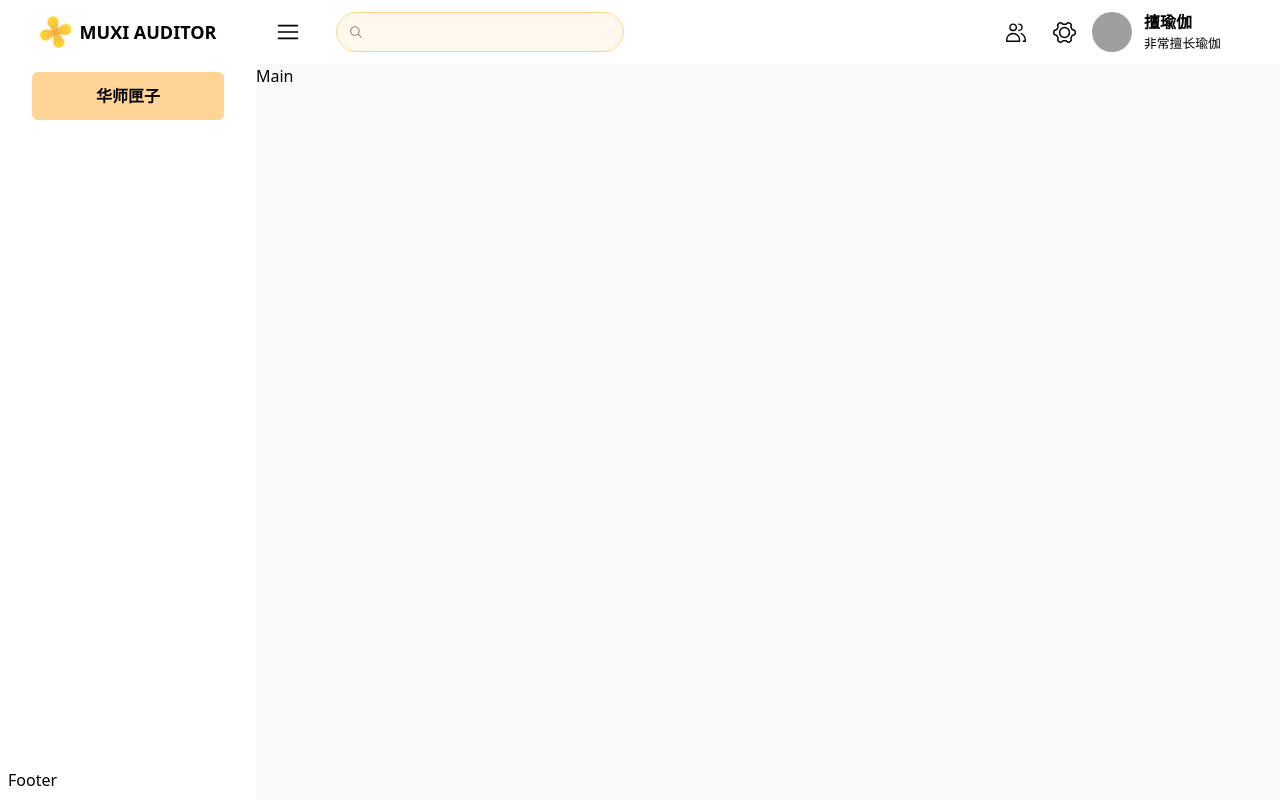
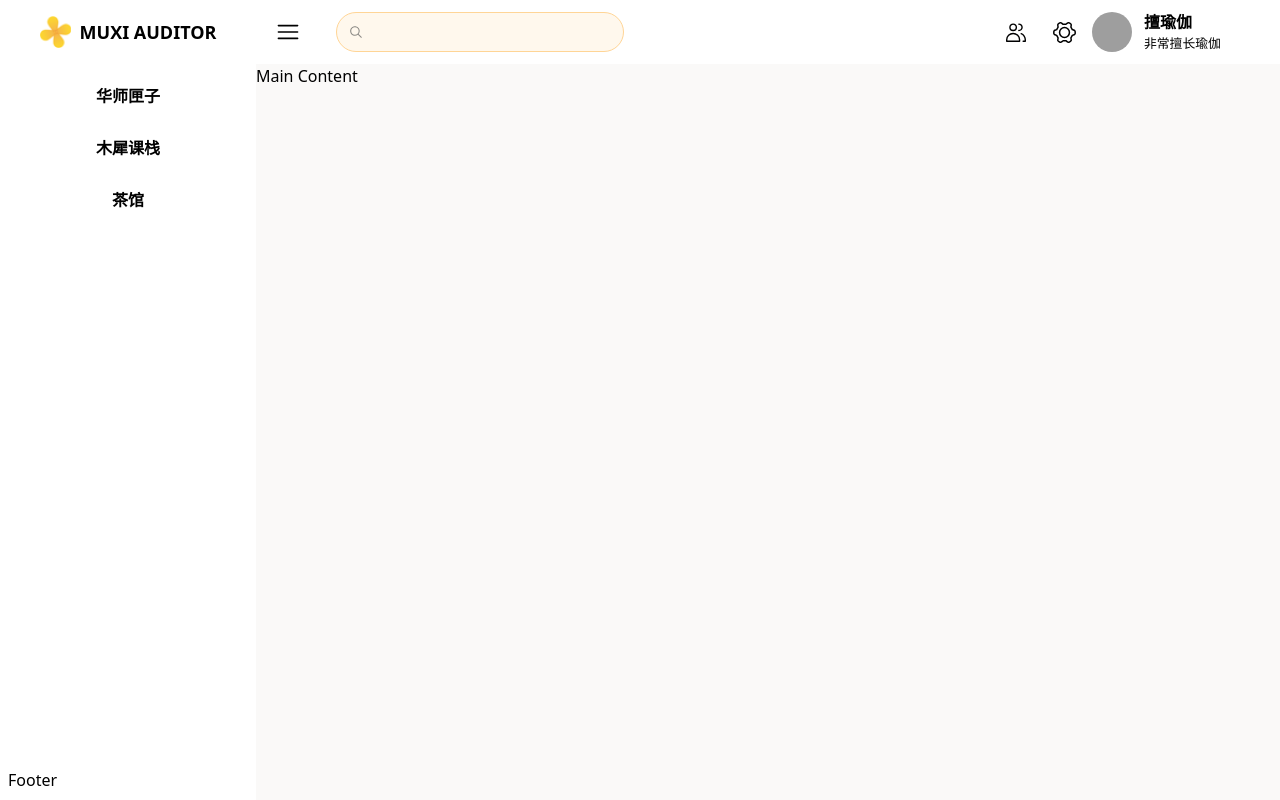
Before and after one commit to muxi-mini-project/2025-Muxi-Team-auditor-FrontEnd, a React (Vite) app: page / in a window 1280 px wide. Built offline with nearby package versions, Linux system fonts and the light colour scheme; grey boxes are pictures that could not be loaded.

Commit message:
✨ feat: update pages

```diff
--- a/src/App.tsx
+++ b/src/App.tsx
@@ -1,11 +1,14 @@
 import { Suspense } from 'react';
 import { useRoutes } from 'react-router';
 import routes from '~react-pages';
+import RootLayout from './pages/_layout';
 
 export default function App() {
   return (
     <>
-      <Suspense fallback={<div />}>{useRoutes(routes)}</Suspense>
+      <RootLayout>
+        <Suspense fallback={<div />}>{useRoutes(routes)}</Suspense>
+      </RootLayout>
     </>
   );
 }
--- a/src/components/Sidebar.tsx
+++ b/src/components/Sidebar.tsx
@@ -369,7 +369,7 @@ const SidebarMenuItem = React.forwardRef<
     badge?: React.ReactNode;
     isActive?: boolean;
     variant?: 'default' | 'sub';
-    action?: () => void;
+    onClick?: (event: React.MouseEvent<HTMLButtonElement, MouseEvent>) => void;
   }
 >(
   (
@@ -380,7 +380,6 @@ const SidebarMenuItem = React.forwardRef<
       badge,
       isActive,
       variant = 'default',
-      action,
       onClick,
       ...props
     },
@@ -399,7 +398,6 @@ const SidebarMenuItem = React.forwardRef<
         )}
         onClick={(event) => {
           onClick?.(event);
-          action?.();
         }}
         {...props}
       >
--- /dev/null
+++ b/src/pages/[project]/index.tsx
@@ -0,0 +1,10 @@
+import { useParams } from 'react-router-dom';
+
+export default function ProjectPage() {
+  const { project } = useParams();
+  if (project != undefined) {
+    return <div>{project}</div>;
+  } else {
+    return <div>404</div>;
+  }
+}
--- /dev/null
+++ b/src/pages/_layout.tsx
@@ -0,0 +1,16 @@
+import { SidebarProvider, SidebarTrigger } from '@/components/Sidebar';
+import { AppSidebar } from '@/pages/sidebar';
+import Header from '@/pages/header';
+import { ReactNode } from 'react';
+
+export default function RootLayout({ children }: { children: ReactNode }) {
+  return (
+    <SidebarProvider className="bg-[#FAF9F8]">
+      <AppSidebar />
+      <main className="w-full">
+        <Header menu={<SidebarTrigger className="size-10" />} />
+        {children}
+      </main>
+    </SidebarProvider>
+  );
+}
--- a/src/pages/index.tsx
+++ b/src/pages/index.tsx
@@ -1,17 +1,3 @@
-import { SidebarProvider, SidebarTrigger } from '@/components/Sidebar';
-import { AppSidebar } from './sidebar';
-import Header from './header';
-
 export default function Page() {
-  return (
-    <>
-      <SidebarProvider className="bg-[#FAF9F8]">
-        <AppSidebar></AppSidebar>
-        <main className="w-full">
-          <Header menu={<SidebarTrigger className="size-10" />}></Header>
-          Main
-        </main>
-      </SidebarProvider>
-    </>
-  );
+  return <div>Main Content</div>;
 }
--- a/src/pages/sidebar.tsx
+++ b/src/pages/sidebar.tsx
@@ -8,7 +8,22 @@ import {
 } from '@/components/Sidebar';
 import { cn } from '@/utils/style';
 import { ComponentProps, ElementRef, forwardRef } from 'react';
-import { useLocation } from 'react-router';
+import { useLocation, useNavigate } from 'react-router-dom';
+
+const projects = [
+  {
+    name: '华师匣子',
+    path: '/ccnubox',
+  },
+  {
+    name: '木犀课栈',
+    path: '/kstack',
+  },
+  {
+    name: '茶馆',
+    path: '/forum',
+  },
+];
 
 const ProjectItem = forwardRef<
   ElementRef<typeof SidebarMenuItem>,
@@ -33,6 +48,7 @@ const ProjectItem = forwardRef<
 ProjectItem.displayName = 'ProjectItem';
 
 export function AppSidebar() {
+  const navigate = useNavigate();
   return (
     <Sidebar className="bg-[#ffffff]">
       <SidebarHeader className="h-16 flex flex-row items-center justify-center">
@@ -41,9 +57,15 @@ export function AppSidebar() {
       </SidebarHeader>
       <SidebarContent>
         <SidebarMenu>
-          <ProjectItem path="/" action={() => alert('华师匣子')}>
-            华师匣子
-          </ProjectItem>
+          {projects.map((project) => (
+            <ProjectItem
+              key={project.path}
+              path={project.path}
+              onClick={() => navigate(project.path)}
+            >
+              {project.name}
+            </ProjectItem>
+          ))}
         </SidebarMenu>
       </SidebarContent>
       <SidebarFooter>Footer</SidebarFooter>
```
